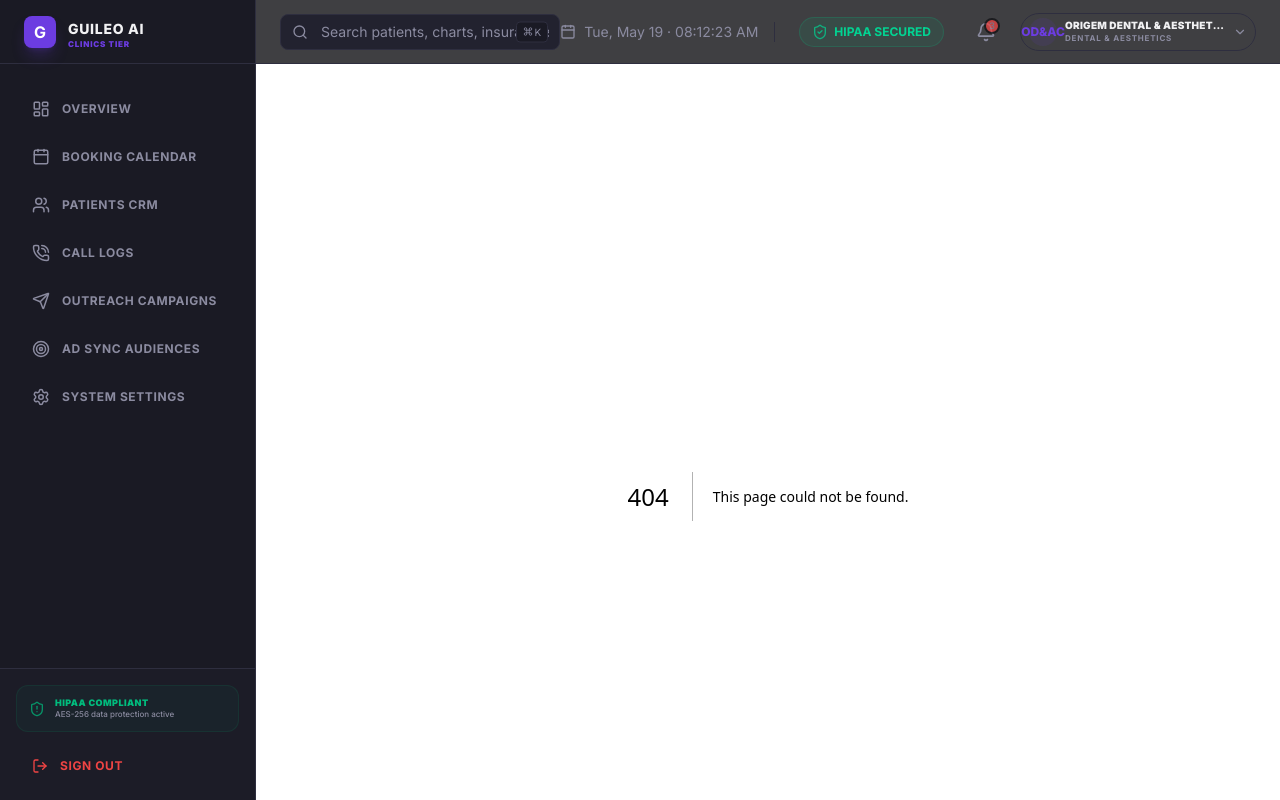
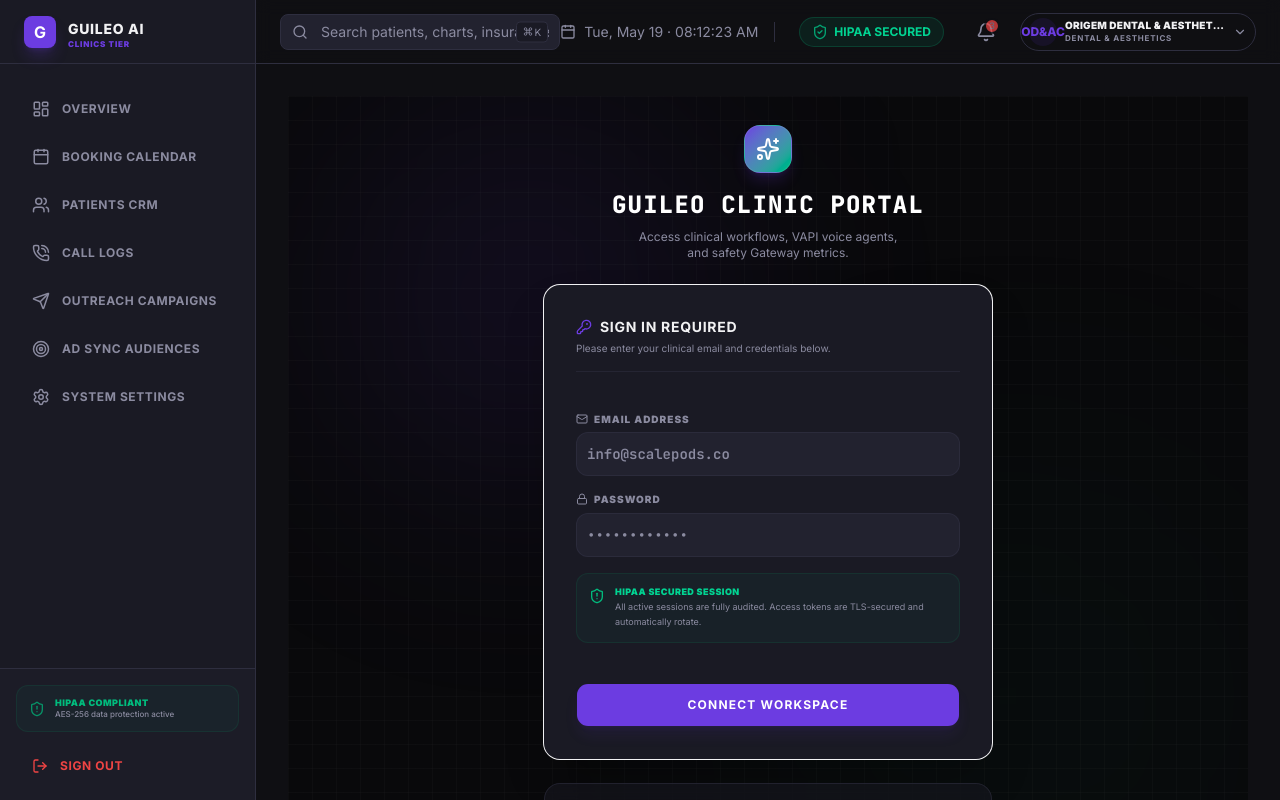
Before and after one commit to guileovoice/clinic-management-tool, a Next.js app: page /login in a window 1280 px wide. Before the commit this address had no page. Built offline with nearby package versions, Linux system fonts and the light colour scheme.

Commit message:
add premium login page and secure auth middleware

```diff
--- /dev/null
+++ b/src/app/login/page.tsx
@@ -0,0 +1,164 @@
+'use client'
+
+import React, { useState } from 'react'
+import { useRouter } from 'next/navigation'
+import { toast } from 'react-hot-toast'
+import { Lock, Mail, ShieldAlert, KeyRound, Sparkles } from 'lucide-react'
+import { Card } from '@/components/ui/card'
+import { Input } from '@/components/ui/input'
+import { Button } from '@/components/ui/button'
+
+export default function LoginPage() {
+  const router = useRouter()
+  const [email, setEmail] = useState('')
+  const [password, setPassword] = useState('')
+  const [isLoading, setIsLoading] = useState(false)
+
+  const handleLogin = async (e: React.FormEvent) => {
+    e.preventDefault()
+    setIsLoading(true)
+
+    // Simulate small latency for premium feels
+    await new Promise((resolve) => setTimeout(resolve, 800))
+
+    const cleanEmail = email.trim().toLowerCase()
+
+    const users = [
+      {
+        email: 'info@scalepods.co',
+        password: 'ScalePods@123',
+        name: 'ScalePods Admin',
+        role: 'SUPERADMIN'
+      },
+      {
+        email: 'admguileo@gmail.com',
+        password: 'Guileo@123',
+        name: 'Guileo Administrator',
+        role: 'ADMIN'
+      }
+    ]
+
+    const matchedUser = users.find(
+      (u) => u.email === cleanEmail && u.password === password
+    )
+
+    if (matchedUser) {
+      // Set the session cookie (expires in 7 days)
+      const sessionData = {
+        email: matchedUser.email,
+        name: matchedUser.name,
+        role: matchedUser.role
+      }
+      document.cookie = `user_session=${encodeURIComponent(
+        JSON.stringify(sessionData)
+      )}; path=/; max-age=604800; samesite=lax;`
+
+      toast.success(`Welcome back, ${matchedUser.name}!`)
+
+      // Redirect to overview dashboard
+      window.location.href = '/overview'
+    } else {
+      toast.error('Invalid clinical credentials. Please check your email and password.')
+      setIsLoading(false)
+    }
+  }
+
+  return (
+    <div className="relative min-h-screen w-full flex items-center justify-center bg-[#09090b] overflow-hidden px-4">
+      {/* Decorative gradient glowing blobs */}
+      <div className="absolute top-1/4 left-1/4 -translate-x-1/2 -translate-y-1/2 w-96 h-96 bg-primary/10 rounded-full blur-[120px] pointer-events-none" />
+      <div className="absolute bottom-1/4 right-1/4 translate-x-1/2 translate-y-1/2 w-[400px] h-[400px] bg-emerald-500/5 rounded-full blur-[140px] pointer-events-none" />
+
+      {/* Subtle Grid Background */}
+      <div className="absolute inset-0 bg-[linear-gradient(to_right,#8080800a_1px,transparent_1px),linear-gradient(to_bottom,#8080800a_1px,transparent_1px)] bg-[size:24px_24px] pointer-events-none" />
+
+      <div className="w-full max-w-md relative z-10 space-y-6">
+        <div className="flex flex-col items-center text-center space-y-2">
+          <div className="w-12 h-12 rounded-2xl bg-gradient-to-br from-primary to-emerald-500 flex items-center justify-center shadow-lg shadow-primary/20 border border-white/10">
+            <Sparkles className="w-6 h-6 text-white" />
+          </div>
+          <h1 className="text-2xl font-black text-white tracking-wider uppercase font-mono mt-2">
+            Guileo Clinic Portal
+          </h1>
+          <p className="text-xs text-text-muted max-w-[280px]">
+            Access clinical workflows, VAPI voice agents, and safety Gateway metrics.
+          </p>
+        </div>
+
+        <Card className="p-8 bg-surface border-border/80 backdrop-blur-md shadow-2xl rounded-2xl space-y-6">
+          <div className="border-b border-border/60 pb-4">
+            <h2 className="text-sm font-bold text-text-primary uppercase tracking-wider flex items-center gap-2">
+              <KeyRound className="w-4 h-4 text-primary" /> Sign In Required
+            </h2>
+            <p className="text-[10px] text-text-muted mt-1">Please enter your clinical email and credentials below.</p>
+          </div>
+
+          <form onSubmit={handleLogin} className="space-y-4">
+            {/* Email Address */}
+            <div className="space-y-1.5">
+              <label className="text-[10px] font-black text-text-muted uppercase tracking-widest flex items-center gap-1.5">
+                <Mail className="w-3 h-3 text-text-muted" /> Email Address
+              </label>
+              <Input
+                type="email"
+                required
+                value={email}
+                onChange={(e) => setEmail(e.target.value)}
+                placeholder="info@scalepods.co"
+                className="bg-surface2 border-border/80 h-11 text-xs font-mono font-semibold text-text-primary focus:border-primary/50 transition-all rounded-xl"
+              />
+            </div>
+
+            {/* Password */}
+            <div className="space-y-1.5">
+              <label className="text-[10px] font-black text-text-muted uppercase tracking-widest flex items-center gap-1.5">
+                <Lock className="w-3 h-3 text-text-muted" /> Password
+              </label>
+              <Input
+                type="password"
+                required
+                value={password}
+                onChange={(e) => setPassword(e.target.value)}
+                placeholder="••••••••••••"
+                className="bg-surface2 border-border/80 h-11 text-xs font-mono font-semibold text-text-primary focus:border-primary/50 transition-all rounded-xl"
+              />
+            </div>
+
+            {/* Compliance Info Banner */}
+            <div className="p-3 bg-emerald-500/5 border border-emerald-500/10 rounded-xl flex items-start gap-2.5">
+              <ShieldAlert className="w-4 h-4 text-emerald-500 shrink-0 mt-0.5" />
+              <div className="space-y-0.5">
+                <span className="text-[9px] font-black text-emerald-400 uppercase tracking-wider block">HIPAA Secured Session</span>
+                <span className="text-[9px] text-text-muted leading-relaxed block">
+                  All active sessions are fully audited. Access tokens are TLS-secured and automatically rotate.
+                </span>
+              </div>
+            </div>
+
+            {/* Submit Button */}
+            <Button
+              type="submit"
+              disabled={isLoading}
+              className="w-full bg-primary hover:bg-primary-dark text-white font-bold text-xs uppercase tracking-widest h-11 transition-all rounded-xl shadow-lg shadow-primary/10 mt-6"
+            >
+              {isLoading ? 'Authenticating Secures...' : 'Connect Workspace'}
+            </Button>
+          </form>
+        </Card>
+
+        {/* Quick Helper Links for Testing (premium touches) */}
+        <div className="p-4 bg-surface/50 border border-border/60 rounded-2xl flex flex-col items-center justify-center text-center space-y-1.5 backdrop-blur-sm">
+          <span className="text-[9px] font-bold text-text-muted uppercase tracking-wider">Developer Quick-Login Accounts</span>
+          <div className="flex flex-col gap-1 text-[9px] text-text-muted font-mono">
+            <div>
+              <span className="text-primary font-bold">ScalePods:</span> info@scalepods.co · ScalePods@123
+            </div>
+            <div>
+              <span className="text-emerald-500 font-bold">Guileo:</span> admguileo@gmail.com · Guileo@123
+            </div>
+          </div>
+        </div>
+      </div>
+    </div>
+  )
+}
--- /dev/null
+++ b/src/middleware.ts
@@ -0,0 +1,33 @@
+import { NextResponse } from 'next/server'
+import type { NextRequest } from 'next/server'
+
+export function middleware(request: NextRequest) {
+  const session = request.cookies.get('user_session')
+  const { pathname } = request.nextUrl
+
+  // Protect all dashboard routes
+  const isDashboardRoute =
+    pathname.startsWith('/overview') ||
+    pathname.startsWith('/calendar') ||
+    pathname.startsWith('/patients') ||
+    pathname.startsWith('/calls') ||
+    pathname.startsWith('/campaigns') ||
+    pathname.startsWith('/settings') ||
+    pathname.startsWith('/audiences')
+
+  if (isDashboardRoute && !session) {
+    return NextResponse.redirect(new URL('/login', request.url))
+  }
+
+  if (pathname === '/login' && session) {
+    return NextResponse.redirect(new URL('/overview', request.url))
+  }
+
+  return NextResponse.next()
+}
+
+export const config = {
+  matcher: [
+    '/((?!api|_next/static|_next/image|favicon.ico|.*\\.png|.*\\.jpg|.*\\.svg).*)',
+  ],
+}
```
